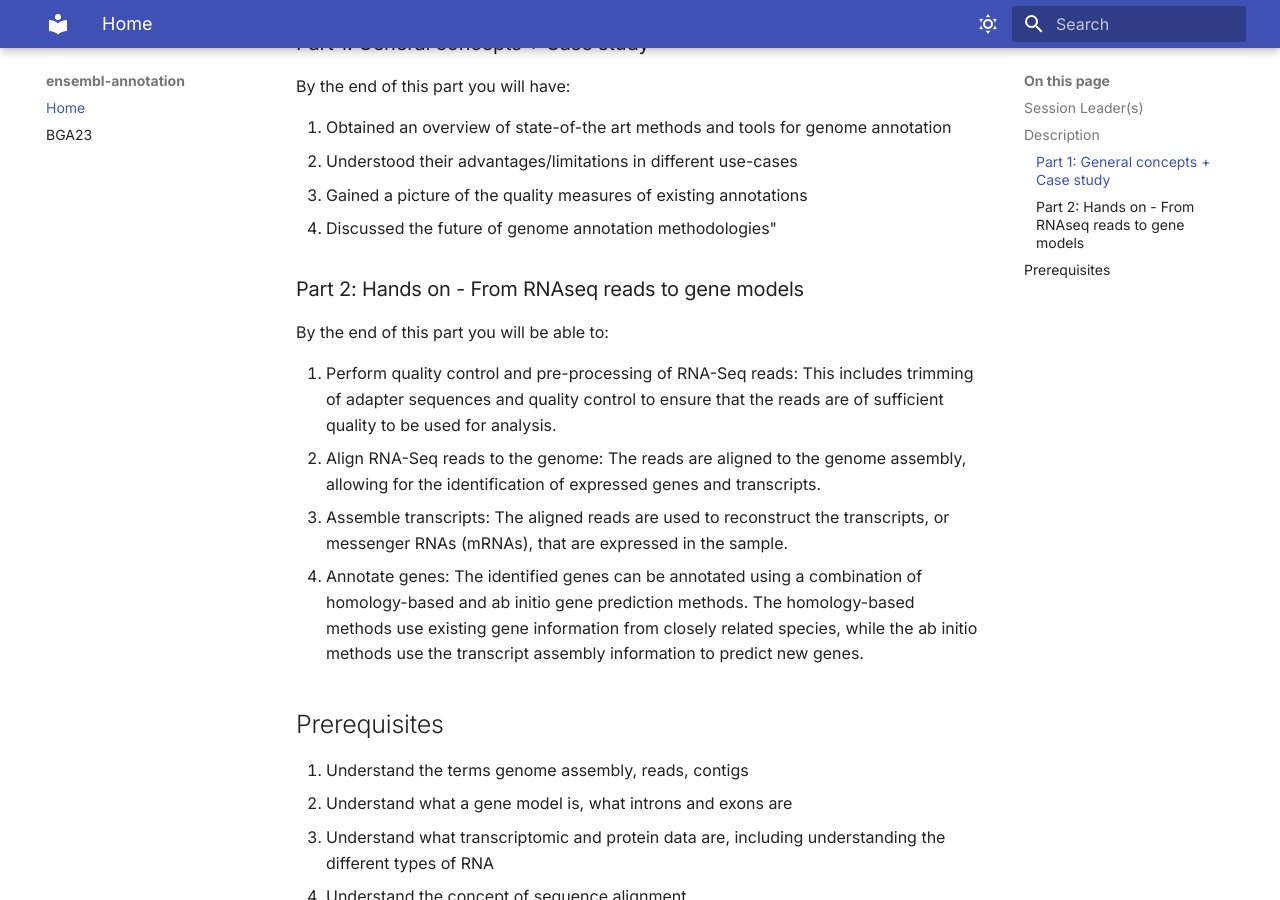
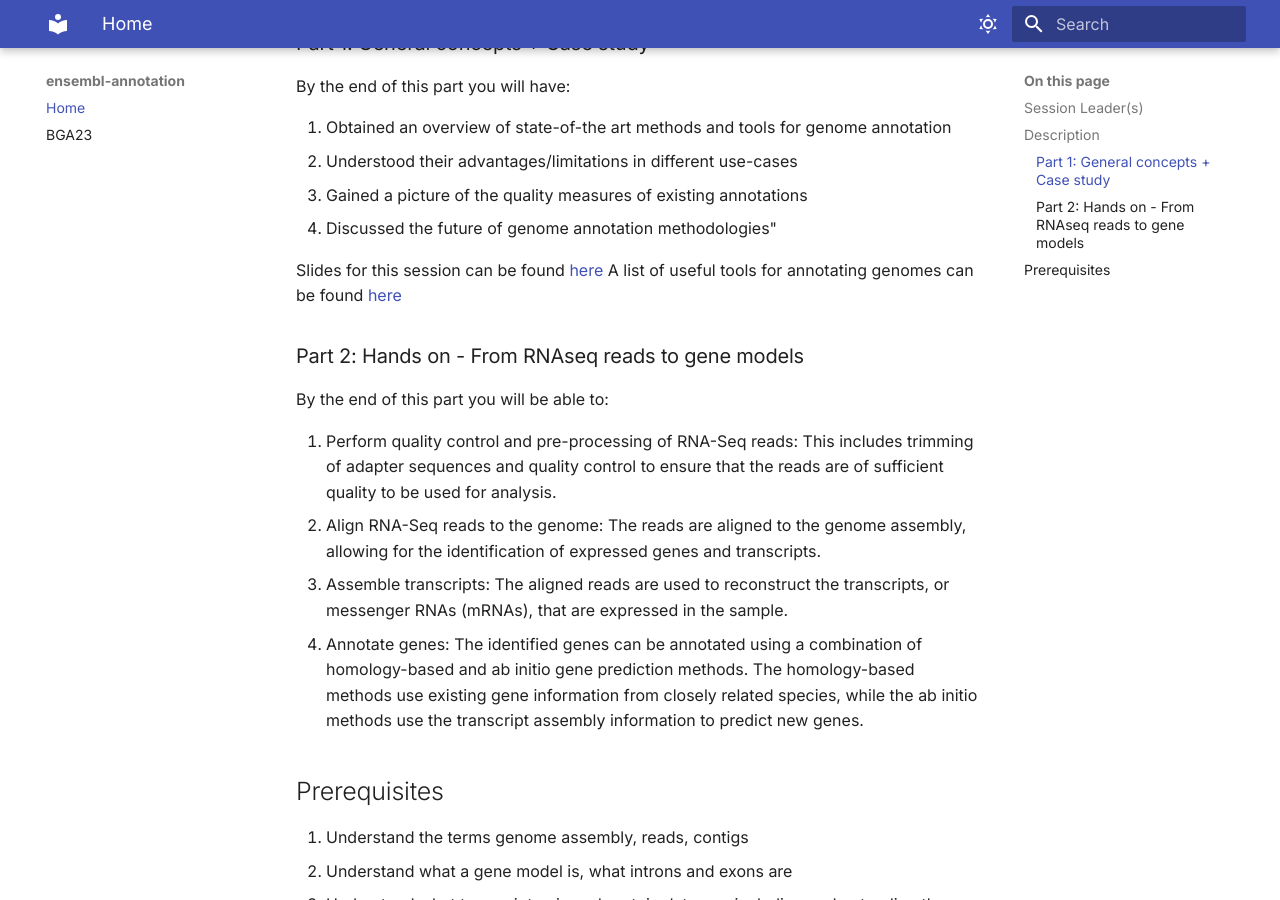
Before and after one commit to BGAcademy23/ensembl-annotation, an MkDocs documentation site: the page built from docs/README.md, in a window 1280 px wide and 900 px high, scrolled down 529 px. Built offline with MkDocs 1.6.1 and Material for MkDocs 9.7.7, drawn with Linux system fonts in a browser that asks for light colours.

Commit message:
updated docs/README.md

```diff
--- a/docs/README.md
+++ b/docs/README.md
@@ -23,6 +23,10 @@ By the end of this part you will have:
 3. Gained a picture of the quality measures of existing annotations
 4. Discussed the future of genome annotation methodologies"
 
+Slides for this session can be found [here](https://github.com/BGAcademy23/ensembl-annotation/Annotating_Genomes_the_Ensembl_Way.pdf)
+A list of useful tools for annotating genomes can be found [here](https://github.com/BGAcademy23/ensembl-annotation/Tools_for_Annotation.pdf)
+
+
 ### Part 2: Hands on - From RNAseq reads to gene models
 
 By the end of this part you will be able to:
```
